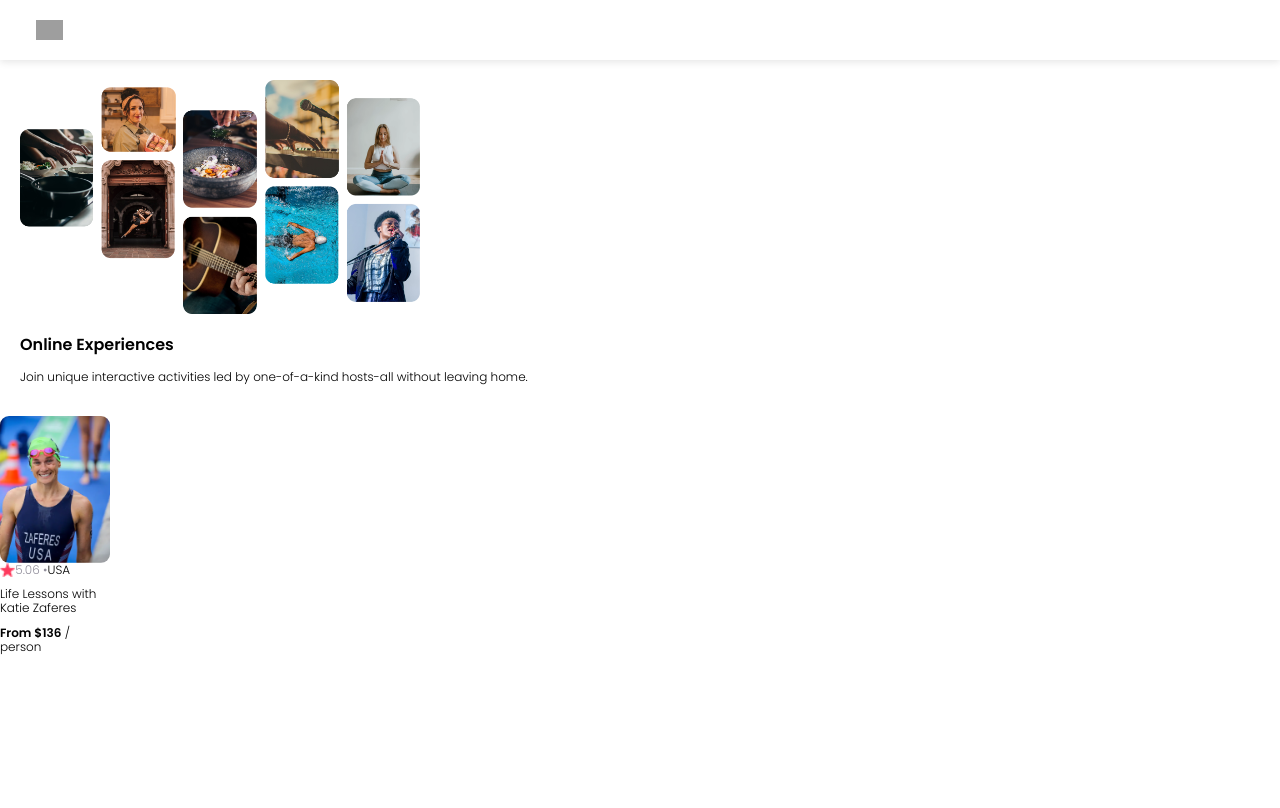
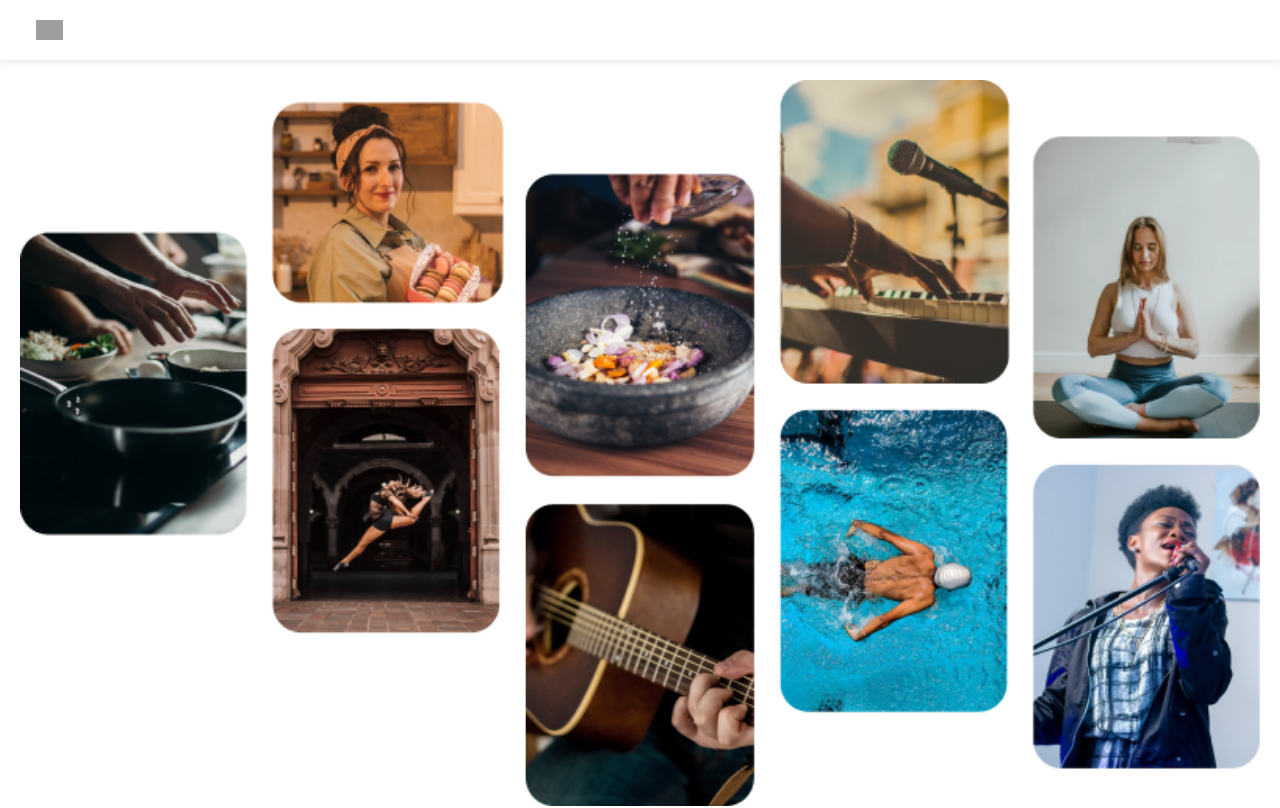
Before and after one commit to Poozagg/airbnb-R, a React (Vite) app: page / in a window 1280 px wide. Shown: the top 808 px of the page. Built offline with nearby package versions, Linux system fonts and the light colour scheme; grey boxes are pictures that could not be loaded.

Commit message:
phot grid width coreected to 100%

```diff
--- a/style.css
+++ b/style.css
@@ -17,7 +17,7 @@ nav {
     max-width: 100px;
 }
 .hero--photo {
-    max-width: 400px;
+    max-width: 100%;
     align-items: center;
 }
 section {
```
Also changed, not shown: components/Hero.jsx (line endings or trailing spaces).
